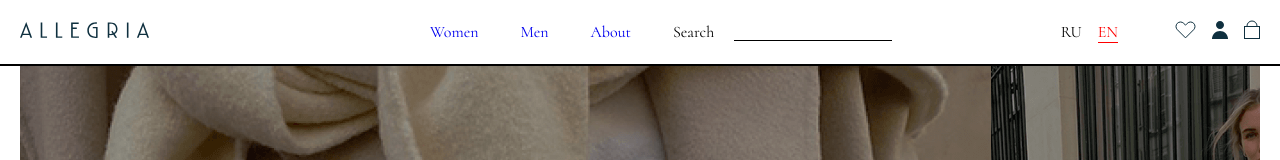
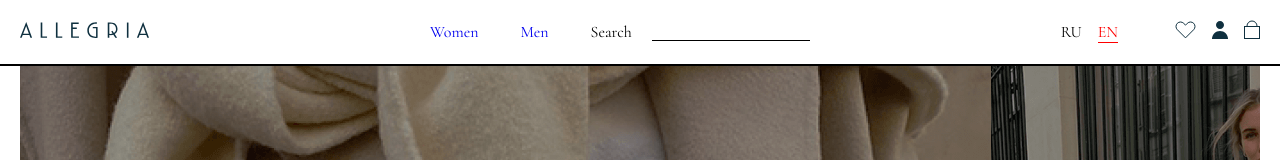
Before and after one commit to xasanovdev/online-shop-app, a React (Create React App) app: page / in a window 1280 px wide. Shown: the top 160 px of the page. Built offline with nearby package versions, Linux system fonts and the light colour scheme.

Commit message:
deleted about Link

```diff
--- a/src/Layout/Header/Header.jsx
+++ b/src/Layout/Header/Header.jsx
@@ -72,12 +72,12 @@ const Header = () => {
               <Link to="/catalog" className="header__menu-link">
                 {t('header.link2')}
               </Link>
-              <Link to="/about" className="header__menu-link">
-                {t('header.link3')}
-              </Link>
-              <label className="header__search">
+<label className="header__search">
                 <span className="header__search-text">{t('header.link4')}</span>
-                <input className="header__search-field" type="text" />
+                <input
+                  className="header__search-field"
+                  type="text"
+                />
               </label>
             </div>
           </nav>
```
